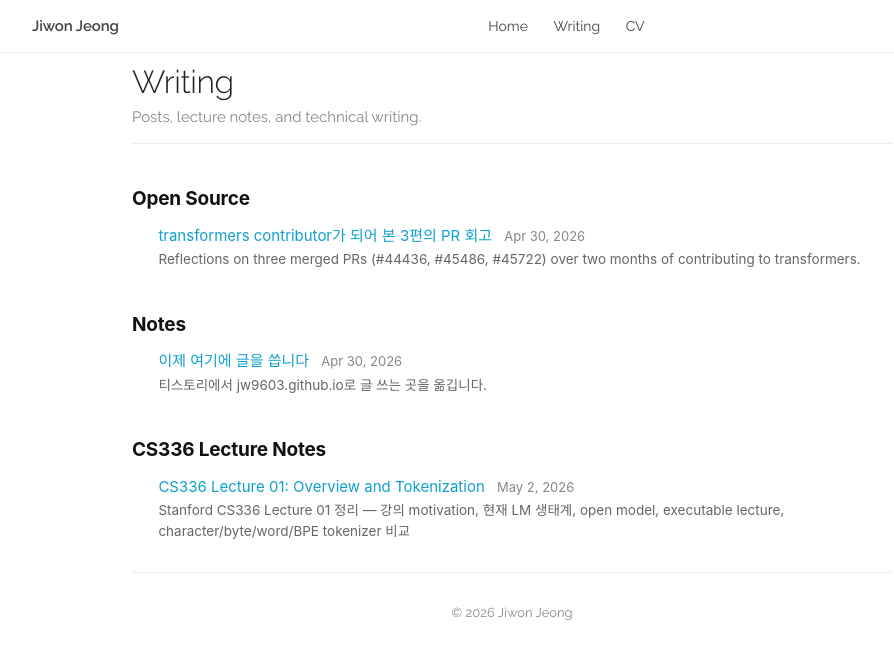
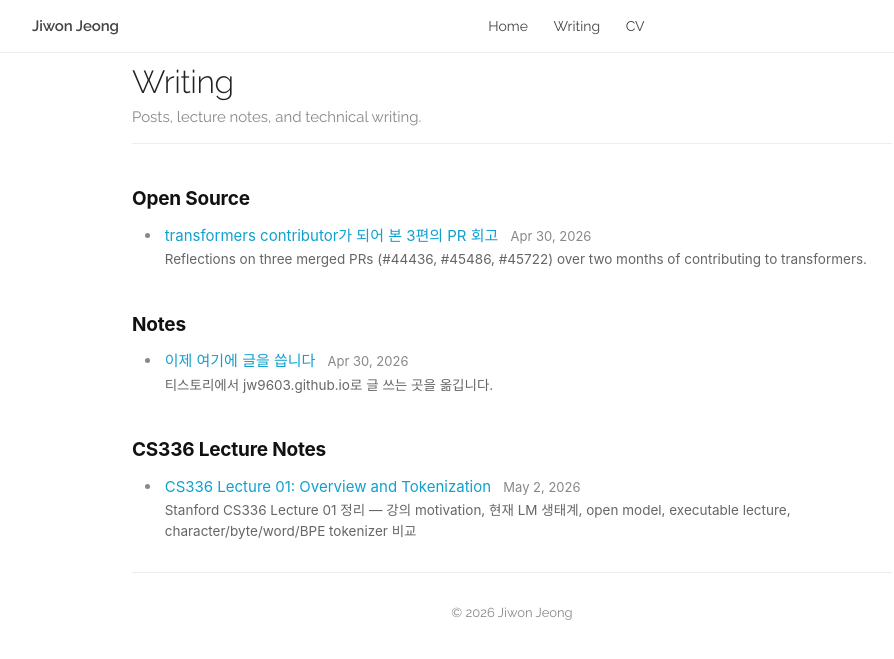
Before and after one commit to jw9603/jw9603.github.io, a Jekyll site: the page built from writing.html, in a window 1280 px wide. Shown: the top 659 px of the page, without its empty margins (128-1022 px from the left). Built offline with Jekyll 4.4.1, drawn with Linux system fonts in a browser that asks for light colours; a style sheet for code colours, icons or effects is not loaded.

Commit message:
fix(notes): make ol/ul markers visible and brighten code-block text
- Override Skeleton's list-style: decimal inside; set list-style-position: outside with padding-left so the numbers/bullets render in the gutter (loose lists with <p>-wrapped li were hiding markers)
- Style ::marker in muted gray for visual hierarchy
- Bump code-block text from #e8e8e8 to #f6f8fa on a slightly cooler #1b1f24 background; add explicit selectors for div.highlighter-rouge / div.highlight wrappers Rouge emits, so the dark theme reliably applies and white-space: pre is preserved

```diff
--- a/assets/css/notes.css
+++ b/assets/css/notes.css
@@ -94,11 +94,21 @@
 
 .note-body ul,
 .note-body ol {
-  padding-left: 1.6em;
+  list-style-position: outside;
+  padding-left: 1.8em;
   margin: 0.5em 0 1.2em 0;
 }
+.note-body ol { list-style-type: decimal; }
+.note-body ul { list-style-type: disc; }
+.note-body ol ol { list-style-type: lower-alpha; }
+.note-body ul ul { list-style-type: circle; }
 .note-body li {
   margin-bottom: 0.35em;
+  padding-left: 0.2em;
+}
+.note-body li::marker {
+  color: #888;
+  font-weight: 600;
 }
 .note-body li > p {
   margin: 0.3em 0;
@@ -158,16 +168,19 @@
 }
 
 /* ===== Code blocks ===== */
-.note-body pre {
+.note-body pre,
+.note-body div.highlighter-rouge pre,
+.note-body div.highlight pre {
   font-family: ui-monospace, SFMono-Regular, "SF Mono", Menlo, Consolas, monospace;
   font-size: 1.35rem;
-  line-height: 1.55;
-  background: #1e1e1e;
-  color: #e8e8e8;
+  line-height: 1.6;
+  background: #1b1f24;
+  color: #f6f8fa;
   padding: 14px 18px;
   border-radius: 6px;
   overflow-x: auto;
   margin: 1em 0;
+  white-space: pre;
 }
 .note-body pre code {
   background: transparent;
@@ -175,12 +188,15 @@
   color: inherit;
   padding: 0;
   font-size: inherit;
+  white-space: pre;
 }
-.note-body .highlight {
+.note-body div.highlighter-rouge,
+.note-body div.highlight {
   background: transparent;
   margin: 1em 0;
 }
-.note-body .highlight pre {
+.note-body div.highlight pre,
+.note-body div.highlighter-rouge pre {
   margin: 0;
 }
 
```
